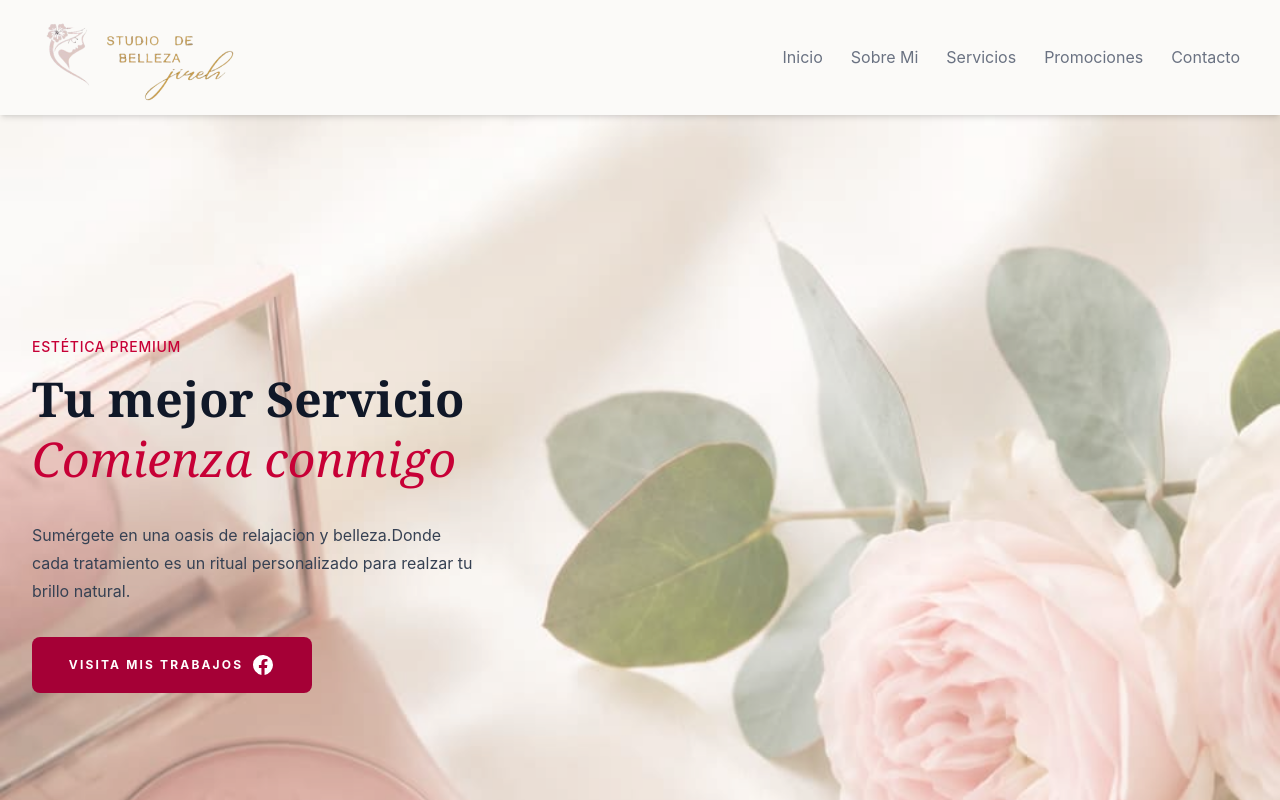
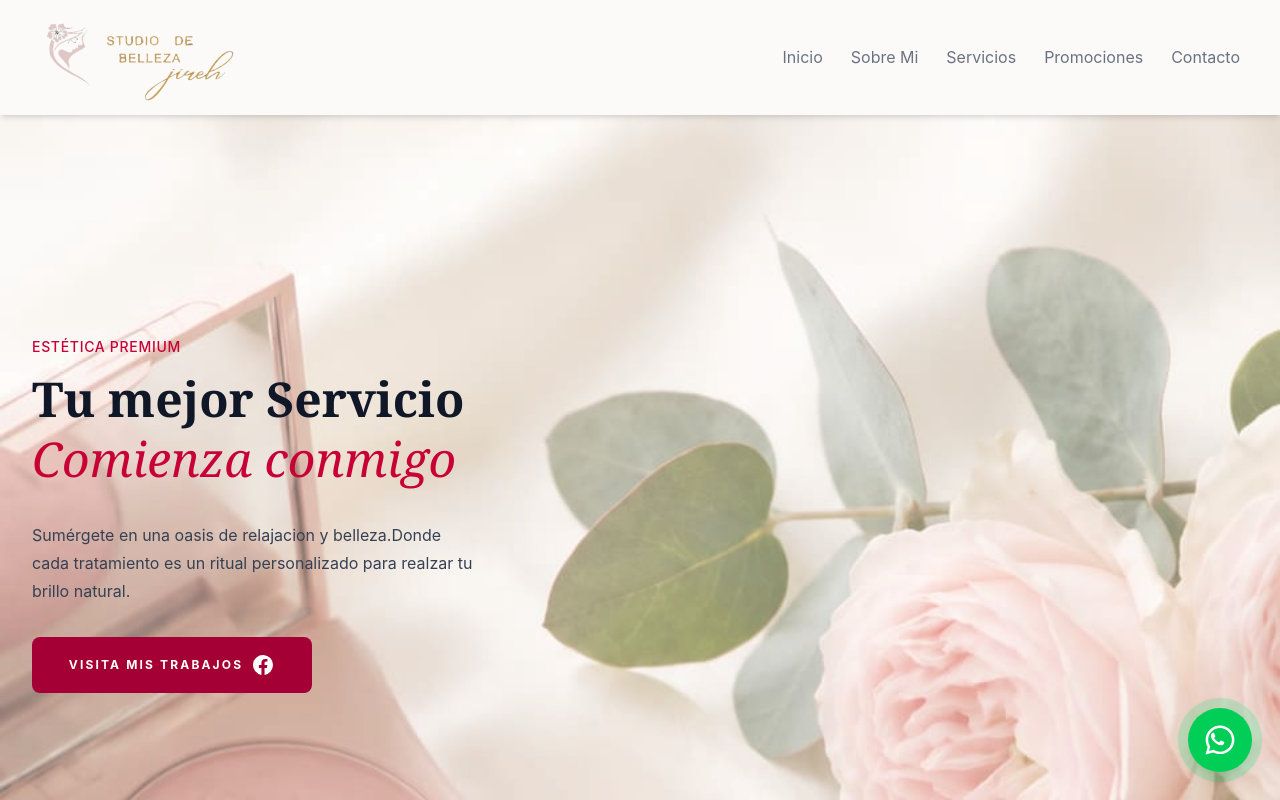
Before and after one commit to Guadalupe1980/studio-Jireh, a React (Vite) app: page / in a window 1280 px wide. Shown: the top 800 px of the page. Built offline with nearby package versions, Linux system fonts and the light colour scheme; no server answers.

Commit message:
creacion funcional del WhatsApp flotante

```diff
--- /dev/null
+++ b/src/components/ui/FloatingWhatsApp.jsx
@@ -0,0 +1,47 @@
+function FloatingWhatsApp() {
+  const phoneNumber = "529142797596";
+
+  //Mensaje automático
+  const message = encodeURIComponent(
+    "Hola, quiero recibir información sobre los servicios de Estudio de Belleza Jireh.",
+  );
+
+  //Construcción del enlace
+  const whatsappUrl = `https://wa.me/${phoneNumber}?text=${message}`;
+
+  return (
+    <a
+      href={whatsappUrl}
+      target="_blank"
+      rel="noopener noreferrer"
+      aria-label="Contactar por WhatsApp"
+      title="Contactar por WhatsApp"
+      className="
+        fixed bottom-5 right-5 z-50
+        flex h-14 w-14 items-center justify-center
+        rounded-full bg-green-500 text-white
+        shadow-lg transition duration-300
+        hover:scale-110 hover:bg-green-600
+        focus:outline-none focus:ring-4 focus:ring-green-200
+        md:bottom-7 md:right-7 md:h-16 md:w-16
+      "
+    >
+      <svg
+        xmlns="http://www.w3.org/2000/svg"
+        viewBox="0 0 32 32"
+        fill="currentColor"
+        className="h-8 w-8 md:h-9 md:w-9"
+        aria-hidden="true"
+      >
+        <path d="M19.11 17.44c-.29-.15-1.72-.85-1.98-.95-.27-.1-.46-.15-.66.15-.19.29-.75.95-.92 1.14-.17.2-.34.22-.63.08-.29-.15-1.22-.45-2.33-1.44-.86-.77-1.44-1.72-1.61-2.01-.17-.29-.02-.45.13-.59.13-.13.29-.34.44-.51.15-.17.19-.29.29-.49.1-.19.05-.37-.02-.51-.08-.15-.66-1.59-.9-2.18-.24-.57-.48-.49-.66-.5h-.56c-.2 0-.51.07-.78.37-.27.29-1.02 1-1.02 2.44s1.05 2.83 1.2 3.03c.15.19 2.06 3.15 5 4.42.7.3 1.24.48 1.67.62.7.22 1.34.19 1.84.12.56-.08 1.72-.7 1.96-1.38.24-.68.24-1.27.17-1.39-.07-.12-.27-.19-.56-.34Z" />
+
+        <path d="M16.03 3.2c-7.05 0-12.78 5.67-12.78 12.65 0 2.23.59 4.41 1.7 6.32L3.15 28.8l6.82-1.78a12.9 12.9 0 0 0 6.06 1.53c7.05 0 12.78-5.67 12.78-12.65S23.08 3.2 16.03 3.2Zm0 23.22c-1.88 0-3.72-.5-5.33-1.45l-.38-.22-4.05 1.06 1.08-3.93-.25-.4a10.45 10.45 0 0 1-1.61-5.63c0-5.81 4.73-10.53 10.54-10.53s10.54 4.72 10.54 10.53-4.73 10.57-10.54 10.57Z" />
+      </svg>
+
+      {/* Efecto de pulso */}
+      <span className="absolute inset-0 -z-10 animate-ping rounded-full bg-green-400 opacity-30" />
+    </a>
+  );
+}
+
+export default FloatingWhatsApp;
--- a/src/pages/Home.jsx
+++ b/src/pages/Home.jsx
@@ -4,6 +4,7 @@ import { useLocation, useNavigate } from "react-router-dom";
 import HeroSection from "../components/HeroSection";
 import ServicePreview from "../components/ServicePreview";
 import Footer from "../components/layout/Footer";
+import FloatingWhatsApp from "../components/ui/FloatingWhatsApp";
 
 function Home() {
   const location = useLocation();
@@ -39,6 +40,7 @@ function Home() {
     <>
       <HeroSection />
       <ServicePreview />
+      <FloatingWhatsApp />
       <Footer />
     </>
   );
```
